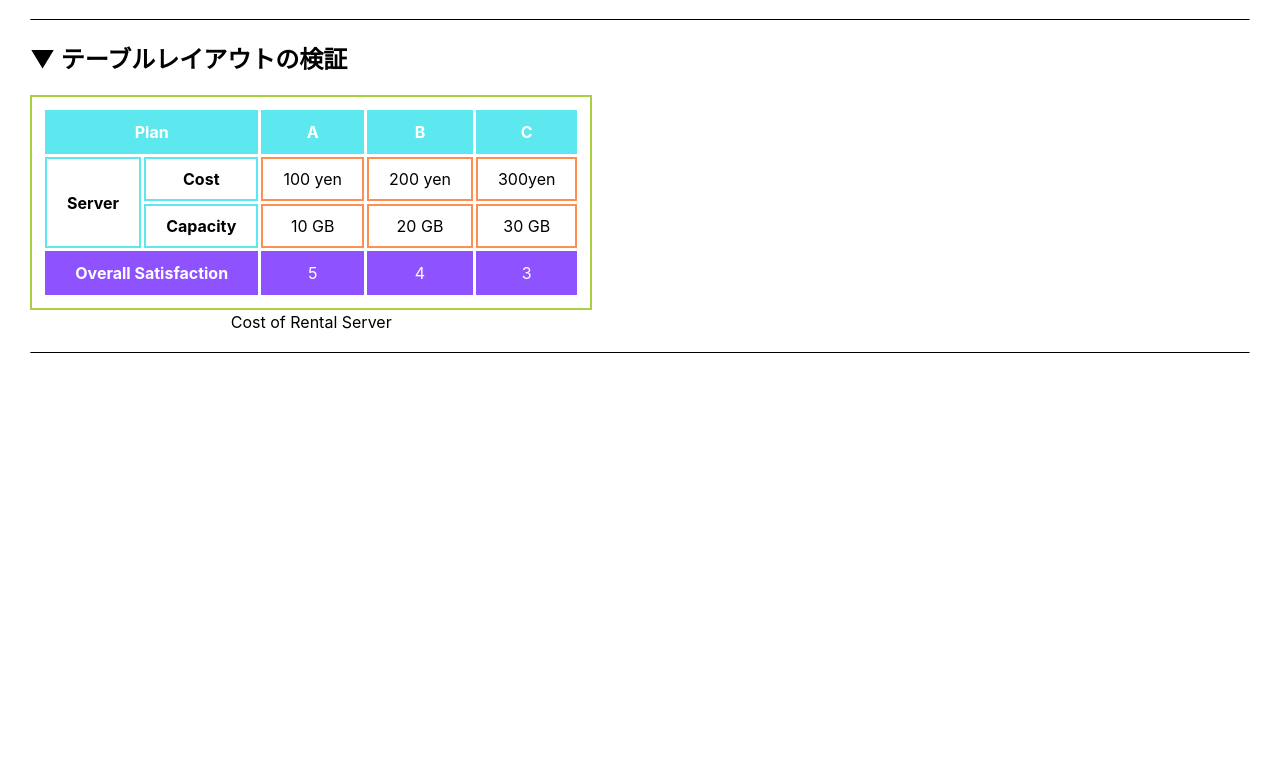
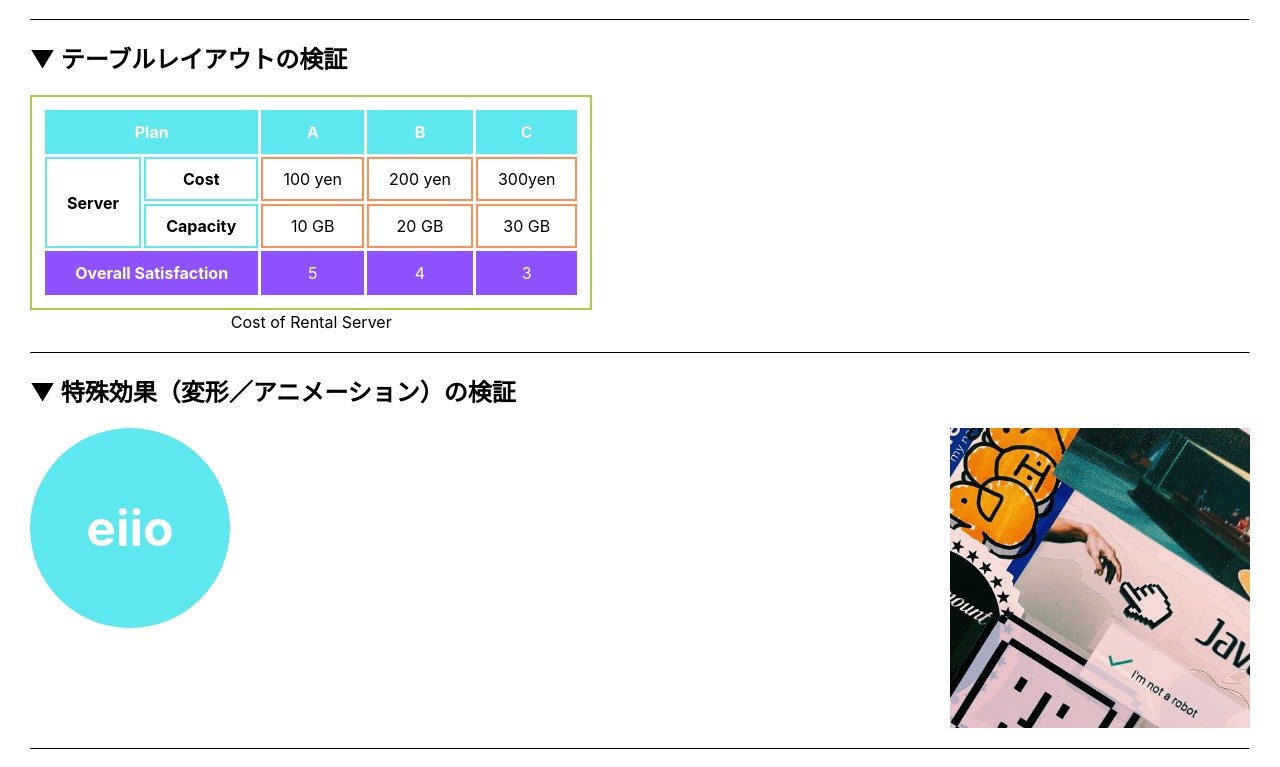
Before and after one commit to 02kK/nextjs-chaotic-playground, a Next.js app: page /playground/style in a window 1280 px wide. Shown: the part 5821-6588 px from the top of the page. Before the commit the page ends 6214 px from the top, so only its background shows below. Built offline with nearby package versions, Linux system fonts and the light colour scheme.

Commit message:
特殊効果の検証

```diff
--- a/src/pages/playground/style.tsx
+++ b/src/pages/playground/style.tsx
@@ -232,6 +232,16 @@ const Style = () => {
             </tfoot>
           </table>
         </SDiv9>
+        <SDivider />
+        <SDiv10>
+          <h2>▼ 特殊効果（変形／アニメーション）の検証</h2>
+          <div className="transform-container">
+            <div className="transition-container">
+              <div className="text">eiio</div>
+            </div>
+            <img src="/img/shared/my_icon.jpeg" alt="icon" />
+          </div>
+        </SDiv10>
         <SDivider />
       </SContainer>
     </StyledPGContainer>
@@ -695,4 +705,53 @@ const SDiv9 = styled.div`
   }
 `;
 
+const SDiv10 = styled.div`
+  .transform-container {
+    display: flex;
+    justify-content: space-between;
+    .transition-container {
+      width: 200px;
+      height: 200px;
+      border-radius: 999px;
+      display: flex;
+      justify-content: center;
+      align-items: center;
+      border-radius: 999px;
+      background-color: #5ce8ee;
+      &:hover {
+        animation: change 0.3s;
+        animation-fill-mode: forwards;
+      }
+      .text {
+        color: #fff;
+        font-weight: 700;
+        font-size: 50px;
+      }
+      @keyframes change {
+        0% {
+          background-color: #5ce8ee; */
+        }
+        50% {
+          background-color: #8e52ff;
+          transform: rotate(180deg);
+        }
+        100% {
+          background-color: #ff8e52;
+          transform: rotate(360deg);
+        }
+      }
+    }
+
+    img {
+      width: 300px;
+      height: auto;
+      transition: 0.3s;
+      &:hover {
+        transform: perspective(200px) rotateY(45deg) scaleX(1.2);
+        filter: hue-rotate(180deg);
+      }
+    }
+  }
+`;
+
 export default Style;
```
